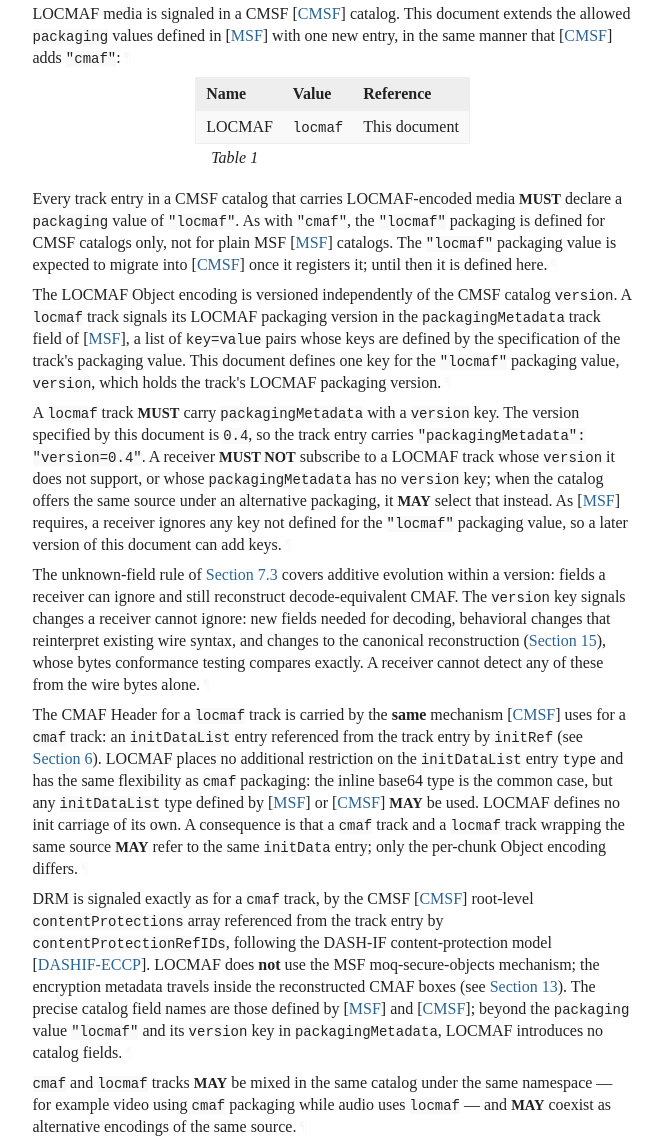
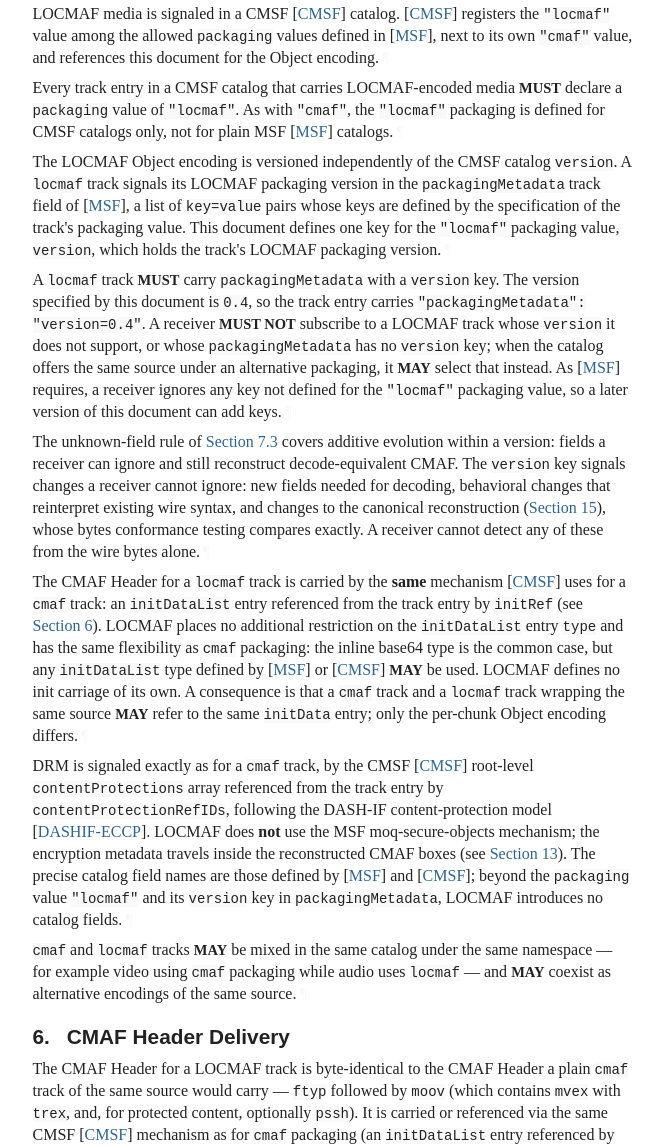
Before and after one commit to Eyevinn/locmaf-id, a plain HTML site: page draft-einarsson-moq-locmaf.html in a window 1280 px wide. Shown: the part 4805-5952 px from the top of the page, without its empty margins (92-755 px from the left). Drawn offline with Linux system fonts and the light colour scheme; a web font is replaced by a local one.

Commit message:
Script updating gh-pages from 8fb18be. [ci skip]

```diff
--- a/draft-einarsson-moq-locmaf.html
+++ b/draft-einarsson-moq-locmaf.html
@@ -1709,58 +1709,38 @@ the canonical reconstruction defined in <a href="#canonical" class="auto interna
       <h2 id="name-catalog-signaling">
 <a href="#section-5" class="section-number selfRef">5. </a><a href="#name-catalog-signaling" class="section-name selfRef">Catalog Signaling</a>
       </h2>
-<p id="section-5-1">LOCMAF media is signaled in a CMSF <span>[<a href="#CMSF" class="cite xref">CMSF</a>]</span> catalog. This document
-extends the allowed <code>packaging</code> values defined in <span>[<a href="#MSF" class="cite xref">MSF</a>]</span> with one
-new entry, in the same manner that <span>[<a href="#CMSF" class="cite xref">CMSF</a>]</span> adds <code>"cmaf"</code>:<a href="#section-5-1" class="pilcrow">¶</a></p>
-<table class="center" id="table-1">
-        <caption><a href="#table-1" class="selfRef">Table 1</a></caption>
-<thead>
-          <tr>
-            <th class="text-left" rowspan="1" colspan="1">Name</th>
-            <th class="text-left" rowspan="1" colspan="1">Value</th>
-            <th class="text-left" rowspan="1" colspan="1">Reference</th>
-          </tr>
-        </thead>
-        <tbody>
-          <tr>
-            <td class="text-left" rowspan="1" colspan="1">LOCMAF</td>
-            <td class="text-left" rowspan="1" colspan="1">
-              <code>locmaf</code>
-</td>
-            <td class="text-left" rowspan="1" colspan="1">This document</td>
-          </tr>
-        </tbody>
-      </table>
-<p id="section-5-3">Every track entry in a CMSF catalog that carries LOCMAF-encoded
+<p id="section-5-1">LOCMAF media is signaled in a CMSF <span>[<a href="#CMSF" class="cite xref">CMSF</a>]</span> catalog. <span>[<a href="#CMSF" class="cite xref">CMSF</a>]</span>
+registers the <code>"locmaf"</code> value among the allowed <code>packaging</code> values
+defined in <span>[<a href="#MSF" class="cite xref">MSF</a>]</span>, next to its own <code>"cmaf"</code> value, and references
+this document for the Object encoding.<a href="#section-5-1" class="pilcrow">¶</a></p>
+<p id="section-5-2">Every track entry in a CMSF catalog that carries LOCMAF-encoded
 media <span class="bcp14">MUST</span> declare a <code>packaging</code> value of <code>"locmaf"</code>. As with
 <code>"cmaf"</code>, the <code>"locmaf"</code> packaging is defined for CMSF catalogs
-only, not for plain MSF <span>[<a href="#MSF" class="cite xref">MSF</a>]</span> catalogs. The <code>"locmaf"</code> packaging
-value is expected to migrate into <span>[<a href="#CMSF" class="cite xref">CMSF</a>]</span> once it registers it;
-until then it is defined here.<a href="#section-5-3" class="pilcrow">¶</a></p>
-<p id="section-5-4">The LOCMAF Object encoding is versioned independently of the CMSF
+only, not for plain MSF <span>[<a href="#MSF" class="cite xref">MSF</a>]</span> catalogs.<a href="#section-5-2" class="pilcrow">¶</a></p>
+<p id="section-5-3">The LOCMAF Object encoding is versioned independently of the CMSF
 catalog <code>version</code>. A <code>locmaf</code> track signals its LOCMAF packaging
 version in the <code>packagingMetadata</code> track field of <span>[<a href="#MSF" class="cite xref">MSF</a>]</span>, a list of
 <code>key=value</code> pairs whose keys are defined by the specification of
 the track's packaging value. This document defines one key for the
 <code>"locmaf"</code> packaging value, <code>version</code>, which holds the track's LOCMAF
-packaging version.<a href="#section-5-4" class="pilcrow">¶</a></p>
-<p id="section-5-5">A <code>locmaf</code> track <span class="bcp14">MUST</span> carry <code>packagingMetadata</code> with a <code>version</code>
+packaging version.<a href="#section-5-3" class="pilcrow">¶</a></p>
+<p id="section-5-4">A <code>locmaf</code> track <span class="bcp14">MUST</span> carry <code>packagingMetadata</code> with a <code>version</code>
 key. The version specified by this document is <code>0.4</code>, so the track
 entry carries <code>"packagingMetadata": "version=0.4"</code>. A receiver <span class="bcp14">MUST NOT</span> subscribe to a LOCMAF track whose <code>version</code> it does not support,
 or whose <code>packagingMetadata</code> has no <code>version</code> key; when the catalog
 offers the same source under an alternative packaging, it <span class="bcp14">MAY</span> select
 that instead. As <span>[<a href="#MSF" class="cite xref">MSF</a>]</span> requires, a receiver ignores any key not
 defined for the <code>"locmaf"</code> packaging value, so a later version of
-this document can add keys.<a href="#section-5-5" class="pilcrow">¶</a></p>
-<p id="section-5-6">The unknown-field rule of <a href="#parity" class="auto internal xref">Section 7.3</a> covers additive evolution
+this document can add keys.<a href="#section-5-4" class="pilcrow">¶</a></p>
+<p id="section-5-5">The unknown-field rule of <a href="#parity" class="auto internal xref">Section 7.3</a> covers additive evolution
 within a version: fields a receiver can ignore and still
 reconstruct decode-equivalent CMAF. The <code>version</code> key signals
 changes a receiver cannot ignore: new fields needed for decoding,
 behavioral changes that reinterpret existing wire syntax, and
 changes to the canonical reconstruction (<a href="#canonical" class="auto internal xref">Section 15</a>), whose
 bytes conformance testing compares exactly. A receiver cannot
-detect any of these from the wire bytes alone.<a href="#section-5-6" class="pilcrow">¶</a></p>
-<p id="section-5-7">The CMAF Header for a <code>locmaf</code> track is carried by the <strong>same</strong>
+detect any of these from the wire bytes alone.<a href="#section-5-5" class="pilcrow">¶</a></p>
+<p id="section-5-6">The CMAF Header for a <code>locmaf</code> track is carried by the <strong>same</strong>
 mechanism <span>[<a href="#CMSF" class="cite xref">CMSF</a>]</span> uses for a <code>cmaf</code> track: an <code>initDataList</code> entry
 referenced from the track entry by <code>initRef</code> (see <a href="#cmaf-header" class="auto internal xref">Section 6</a>).
 LOCMAF places no additional restriction on the <code>initDataList</code> entry
@@ -1769,8 +1749,8 @@ base64 type is the common case, but any <code>initDataList</code> type defined
 by <span>[<a href="#MSF" class="cite xref">MSF</a>]</span> or <span>[<a href="#CMSF" class="cite xref">CMSF</a>]</span> <span class="bcp14">MAY</span> be used. LOCMAF defines no init carriage
 of its own. A consequence is that a <code>cmaf</code> track and a <code>locmaf</code>
 track wrapping the same source <span class="bcp14">MAY</span> refer to the same <code>initData</code>
-entry; only the per-chunk Object encoding differs.<a href="#section-5-7" class="pilcrow">¶</a></p>
-<p id="section-5-8">DRM is signaled exactly as for a <code>cmaf</code> track, by the CMSF
+entry; only the per-chunk Object encoding differs.<a href="#section-5-6" class="pilcrow">¶</a></p>
+<p id="section-5-7">DRM is signaled exactly as for a <code>cmaf</code> track, by the CMSF
 <span>[<a href="#CMSF" class="cite xref">CMSF</a>]</span> root-level <code>contentProtections</code> array referenced from the
 track entry by <code>contentProtectionRefIDs</code>, following the DASH-IF
 content-protection model <span>[<a href="#DASHIF-ECCP" class="cite xref">DASHIF-ECCP</a>]</span>. LOCMAF does <strong>not</strong> use the
@@ -1778,11 +1758,11 @@ MSF moq-secure-objects mechanism; the encryption metadata travels
 inside the reconstructed CMAF boxes (see <a href="#drm" class="auto internal xref">Section 13</a>). The precise
 catalog field names are those defined by <span>[<a href="#MSF" class="cite xref">MSF</a>]</span> and <span>[<a href="#CMSF" class="cite xref">CMSF</a>]</span>;
 beyond the <code>packaging</code> value <code>"locmaf"</code> and its <code>version</code> key in
-<code>packagingMetadata</code>, LOCMAF introduces no catalog fields.<a href="#section-5-8" class="pilcrow">¶</a></p>
-<p id="section-5-9"><code>cmaf</code> and <code>locmaf</code> tracks <span class="bcp14">MAY</span> be mixed in the same catalog under the
+<code>packagingMetadata</code>, LOCMAF introduces no catalog fields.<a href="#section-5-7" class="pilcrow">¶</a></p>
+<p id="section-5-8"><code>cmaf</code> and <code>locmaf</code> tracks <span class="bcp14">MAY</span> be mixed in the same catalog under the
 same namespace — for example video using <code>cmaf</code> packaging while audio
 uses <code>locmaf</code> — and <span class="bcp14">MAY</span> coexist as alternative encodings of the same
-source.<a href="#section-5-9" class="pilcrow">¶</a></p>
+source.<a href="#section-5-8" class="pilcrow">¶</a></p>
 </section>
 </div>
 <div id="cmaf-header">
@@ -1875,8 +1855,8 @@ renders before the <code>moof</code>, and the <code>mdat</code> immediately foll
 <code>locmafHeader</code> followed by <code>mdat</code>; <code>genBox</code> is purely additive.<a href="#section-7.1-6" class="pilcrow">¶</a></p>
 <p id="section-7.1-7">Each element begins with an <strong>element_type</strong> <code>vi64</code>. Four element
 types are defined:<a href="#section-7.1-7" class="pilcrow">¶</a></p>
-<table class="center" id="table-2">
-          <caption><a href="#table-2" class="selfRef">Table 2</a></caption>
+<table class="center" id="table-1">
+          <caption><a href="#table-1" class="selfRef">Table 1</a></caption>
 <thead>
             <tr>
               <th class="text-center" rowspan="1" colspan="1">element_type</th>
@@ -2388,8 +2368,8 @@ they encode in a single byte. The field IDs are identical across
 full and delta headers; only the value encoding differs (absolute in
 a full header, delta in a delta header — see <a href="#full-chunk" class="auto internal xref">Section 11</a> and
 <a href="#delta-chunk" class="auto internal xref">Section 12</a>).<a href="#section-10-3" class="pilcrow">¶</a></p>
-<table class="center" id="table-3">
-        <caption><a href="#table-3" class="selfRef">Table 3</a></caption>
+<table class="center" id="table-2">
+        <caption><a href="#table-2" class="selfRef">Table 2</a></caption>
 <thead>
           <tr>
             <th class="text-right" rowspan="1" colspan="1">ID</th>
@@ -2843,8 +2823,8 @@ the previous chunk.<a href="#section-12-1" class="pilcrow">¶</a></p>
 <a href="#section-12.1" class="section-number selfRef">12.1. </a><a href="#name-field-value-encoding" class="section-name selfRef">Field value encoding</a>
         </h3>
 <p id="section-12.1-1">Each emitted field's value is interpreted relative to its kind:<a href="#section-12.1-1" class="pilcrow">¶</a></p>
-<table class="center" id="table-4">
-          <caption><a href="#table-4" class="selfRef">Table 4</a></caption>
+<table class="center" id="table-3">
+          <caption><a href="#table-3" class="selfRef">Table 3</a></caption>
 <thead>
             <tr>
               <th class="text-left" rowspan="1" colspan="1">Kind</th>
@@ -3077,8 +3057,8 @@ deployed DRM ecosystem <span>[<a href="#DASHIF-ECCP" class="cite xref">DASHIF-EC
         <h3 id="name-box-handling">
 <a href="#section-13.2" class="section-number selfRef">13.2. </a><a href="#name-box-handling" class="section-name selfRef">Box handling</a>
         </h3>
-<table class="center" id="table-5">
-          <caption><a href="#table-5" class="selfRef">Table 5</a></caption>
+<table class="center" id="table-4">
+          <caption><a href="#table-4" class="selfRef">Table 4</a></caption>
 <thead>
             <tr>
               <th class="text-left" rowspan="1" colspan="1">Box</th>
@@ -3123,8 +3103,8 @@ deployed DRM ecosystem <span>[<a href="#DASHIF-ECCP" class="cite xref">DASHIF-EC
         </table>
 <p id="section-13.2-2">The following DRM boxes are not supported. Sources that require
 them <span class="bcp14">MUST</span> use plain CMAF packaging:<a href="#section-13.2-2" class="pilcrow">¶</a></p>
-<table class="center" id="table-6">
-          <caption><a href="#table-6" class="selfRef">Table 6</a></caption>
+<table class="center" id="table-5">
+          <caption><a href="#table-5" class="selfRef">Table 5</a></caption>
 <thead>
             <tr>
               <th class="text-left" rowspan="1" colspan="1">Box</th>
@@ -3878,7 +3858,7 @@ against the structural rules for its type.<a href="#section-18-5" class="pilcrow
 <dd class="break"></dd>
 <dt id="CMSF">[CMSF]</dt>
         <dd>
-<span class="refAuthor">Law, W.</span>, <span class="refTitle">"CMSF- a CMAF compliant implementation of MOQT Streaming Format"</span>, <span class="refContent">Work in Progress</span>, <span class="seriesInfo">Internet-Draft, draft-ietf-moq-cmsf-01</span>, <time datetime="2026-06-03" class="refDate">3 June 2026</time>, <span>&lt;<a href="https://datatracker.ietf.org/doc/html/draft-ietf-moq-cmsf-01">https://datatracker.ietf.org/doc/html/draft-ietf-moq-cmsf-01</a>&gt;</span>. </dd>
+<span class="refTitle">"*** BROKEN REFERENCE ***"</span>. </dd>
 <dd class="break"></dd>
 <dt id="ISOBMFF">[ISOBMFF]</dt>
         <dd>
```
Also changed, not shown: index.html (+1 -1 lines), draft-einarsson-moq-locmaf.txt.
